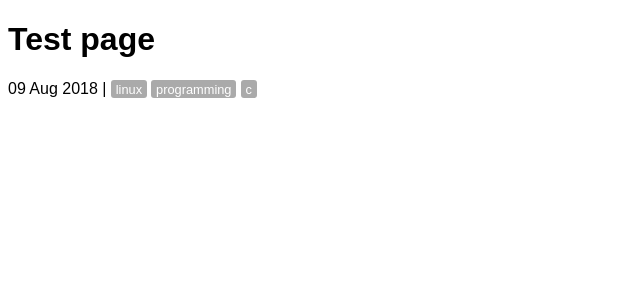
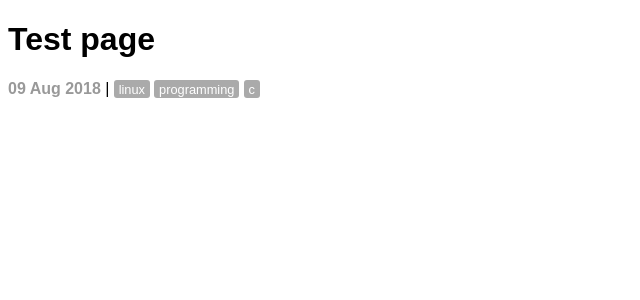
Before and after one commit to execas/execas.github.io, a Jekyll site: the page built from _posts/2018-08-09-first.md, in a window 1280 px wide. Shown: the top 300 px of the page, without its empty margins (0-640 px from the left). Built offline with Jekyll 4.4.1, drawn with Linux system fonts in a browser that asks for light colours.

Commit message:
Update execas.css

```diff
--- a/css/execas.css
+++ b/css/execas.css
@@ -88,7 +88,10 @@ list of matching posts beneath tag name header
     text-decoration: none;
 }
 
-
+.post-date {
+     font-weight:bold;
+     color: #999;
+}
 
 .page-title {
     text-transform: uppercase;
```
